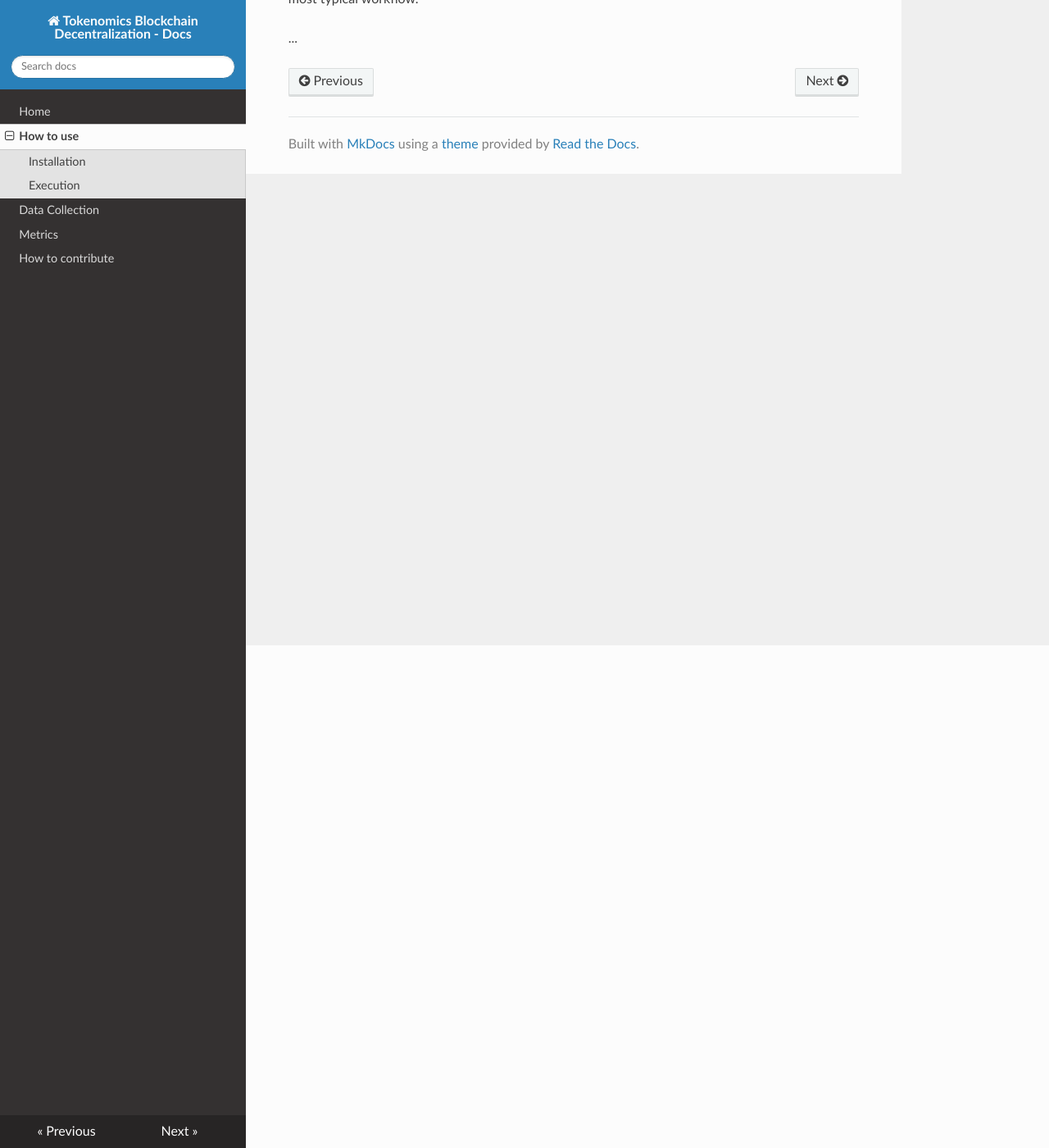
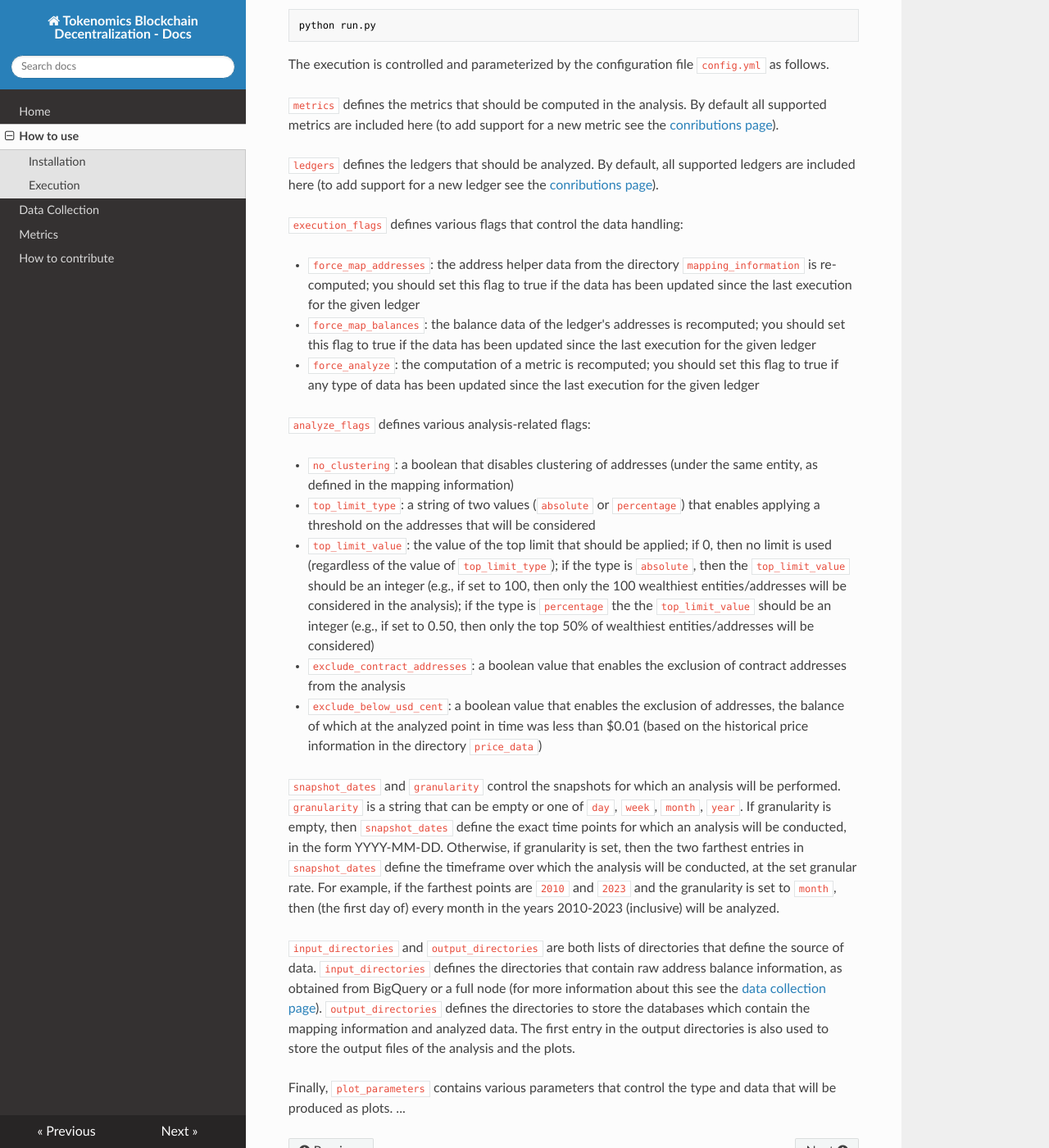
Before and after one commit to Blockchain-Technology-Lab/tokenomics-decentralization, an MkDocs documentation site: the page built from docs/setup.md, in a window 1280 px wide and 1400 px high, scrolled down 613 px. Shown: the whole window at 82% size. Built offline with MkDocs 1.6.1, drawn with Linux system fonts in a browser that asks for light colours; nearby versions of some CDN libraries; some of the changed text lies outside the part shown.

Commit message:
[docs] Update execution instructions

```diff
--- a/docs/setup.md
+++ b/docs/setup.md
@@ -16,10 +16,77 @@ project:
 
     python -m pip install -r requirements.txt
 
-
 ## Execution
 
 The tokenomics decentralization analysis tool is a CLI tool.
-The following process describes the most typical workflow.
+To run the tool simply do:
 
+    python run.py
+
+The execution is controlled and parameterized by the configuration file
+`config.yml` as follows.
+
+`metrics` defines the metrics that should be computed in the analysis. By
+default all supported metrics are included here (to add support for a new metric
+see the [conributions
+page](https://blockchain-technology-lab.github.io/tokenomics-decentralization/contribute/)).
+
+`ledgers` defines the ledgers that should be analyzed. By default, all supported
+ledgers are included here (to add support for a new ledger see the [conributions
+page](https://blockchain-technology-lab.github.io/tokenomics-decentralization/contribute/)).
+
+`execution_flags` defines various flags that control the data handling:
+
+* `force_map_addresses`: the address helper data from the directory
+  `mapping_information` is re-computed; you should set this flag to true if the
+  data has been updated since the last execution for the given ledger
+* `force_map_balances`: the balance data of the ledger's addresses is
+  recomputed; you should set this flag to true if the data has been updated
+  since the last execution for the given ledger
+* `force_analyze`: the computation of a metric is recomputed; you should set
+  this flag to true if any type of data has been updated since the last
+  execution for the given ledger
+
+`analyze_flags` defines various analysis-related flags:
+
+* `no_clustering`: a boolean that disables clustering of addresses (under the
+  same entity, as defined in the mapping information)
+* `top_limit_type`: a string of two values (`absolute` or `percentage`) that
+  enables applying a threshold on the addresses that will be considered
+* `top_limit_value`: the value of the top limit that should be applied; if 0,
+  then no limit is used (regardless of the value of `top_limit_type`); if the
+  type is `absolute`, then the `top_limit_value` should be an integer (e.g., if
+  set to 100, then only the 100 wealthiest entities/addresses will be considered
+  in the analysis); if the type is `percentage` the the `top_limit_value` should
+  be an integer (e.g., if set to 0.50, then only the top 50% of wealthiest
+  entities/addresses will be considered)
+* `exclude_contract_addresses`: a boolean value that enables the exclusion of
+  contract addresses from the analysis
+* `exclude_below_usd_cent`: a boolean value that enables the exclusion of
+  addresses, the balance of which at the analyzed point in time was less than
+  $0.01 (based on the historical price information in the directory
+  `price_data`)
+
+`snapshot_dates` and `granularity` control the snapshots for which an analysis
+will be performed. `granularity` is a string that can be empty or one of `day`, `week`,
+`month`, `year`. If granularity is empty, then `snapshot_dates` define the exact
+time points for which an analysis will be conducted, in the form YYYY-MM-DD.
+Otherwise, if granularity is set, then the two farthest entries in
+`snapshot_dates` define the timeframe over which the analysis will be conducted,
+at the set granular rate. For example, if the farthest points are `2010` and
+`2023` and the granularity is set to `month`, then (the first day of) every
+month in the years 2010-2023 (inclusive) will be analyzed.
+
+`input_directories` and `output_directories` are both lists of directories that
+define the source of data. `input_directories` defines the directories that
+contain raw address balance information, as obtained from BigQuery or a full
+node (for more information about this see the [data collection
+page](https://blockchain-technology-lab.github.io/tokenomics-decentralization/data/)).
+`output_directories` defines the directories to store the databases which
+contain the mapping information and analyzed data. The first entry in the output
+directories is also used to store the output files of the analysis and the
+plots.
+
+Finally, `plot_parameters` contains various parameters that control the type and
+data that will be produced as plots.
 ...
```
